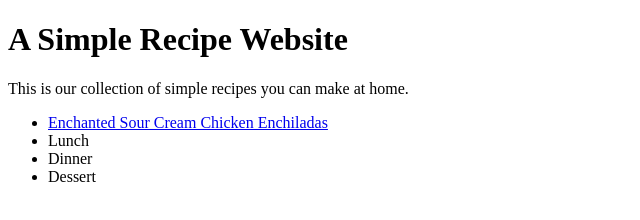
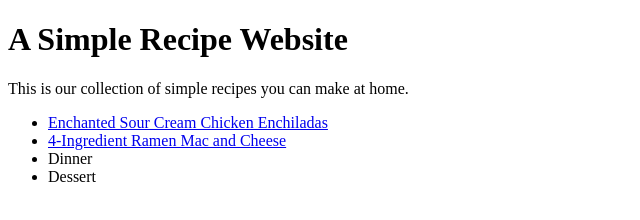
Before and after one commit to gabbbdccc/odin-recipes, a plain HTML site: page index.html in a window 1280 px wide. Shown: the whole page, without its empty margins (0-640 px from the left). Drawn offline with Linux system fonts and the light colour scheme.

Commit message:
Add relative link for 4-Ingredient Ramen Mac and Cheese
Update index.html to include a link to the new recipe page for 4-Ingredient Ramen Mac and Cheese.

```diff
--- a/index.html
+++ b/index.html
@@ -11,7 +11,7 @@
 
         <ul>
             <li><a href="recipes/chickenenchiladas.html">Enchanted Sour Cream Chicken Enchiladas</a></li>
-            <li>Lunch</li>
+            <li><a href="recipes/macncheese.html">4-Ingredient Ramen Mac and Cheese</a></li>
             <li>Dinner</li>
             <li>Dessert</li>
         </ul>
```
